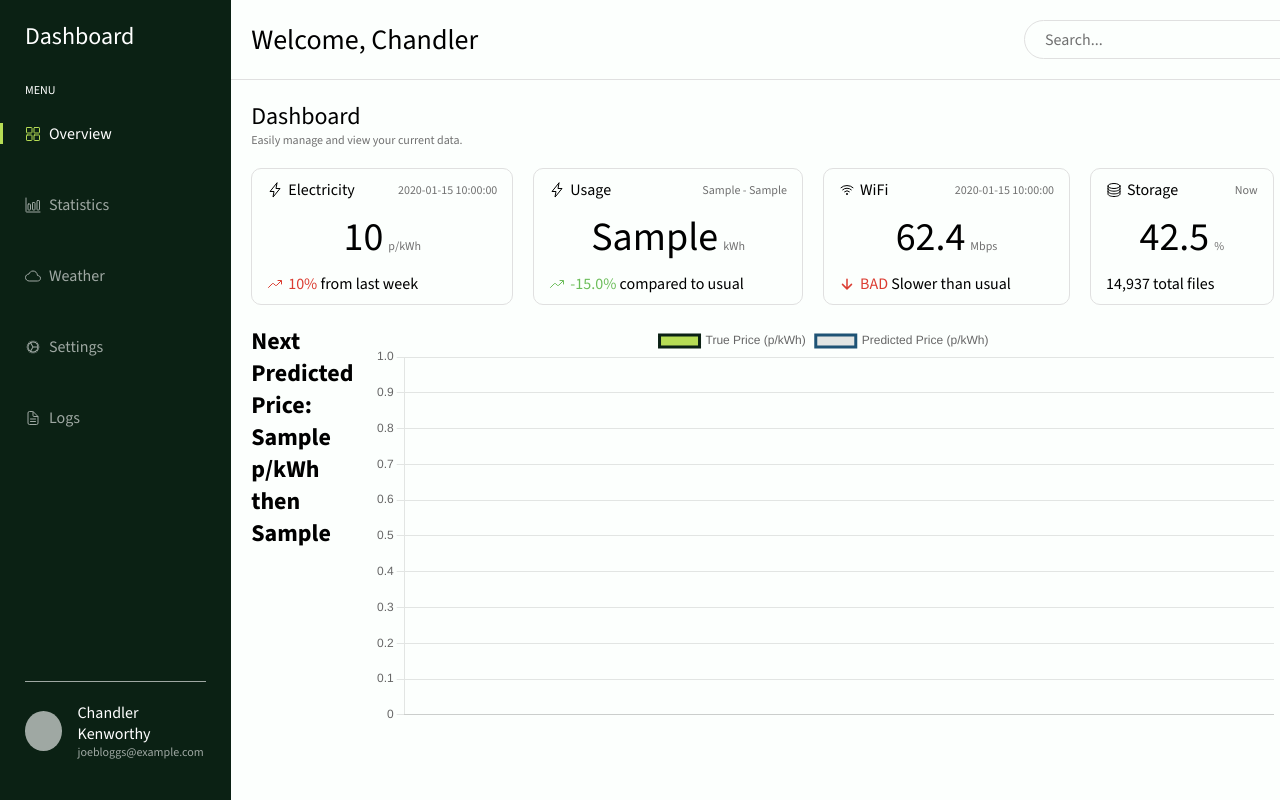
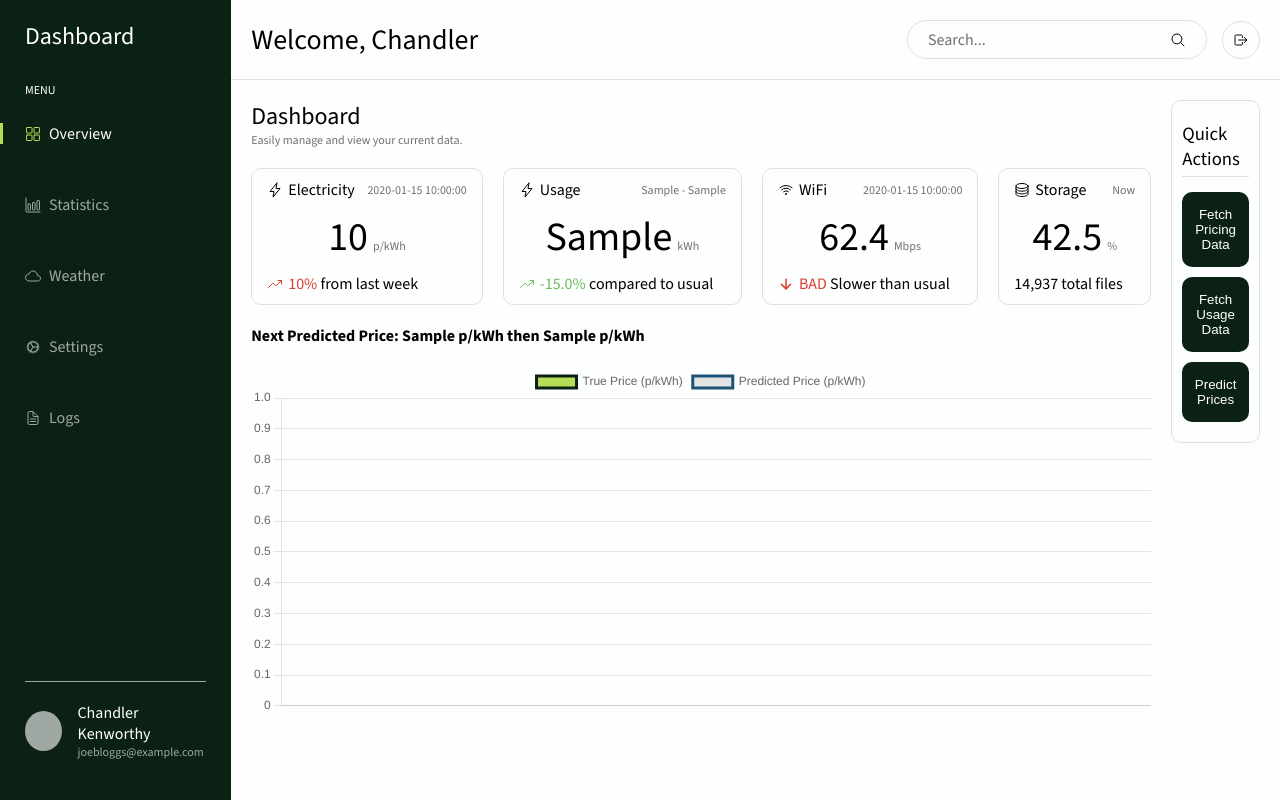
Before and after one commit to ChandlerKenworthy/OctopusDash, a Flask app: template templates/index.html in a window 1280 px wide; the page is wider, and only the part inside the window is pictured. Run offline with Flask 3, Linux system fonts and the light colour scheme; the template is opened without the code that fills it: most values are stand-ins (such as "Sample title", 1, 10 or a date in 2020).

Commit message:
Complete correct integration of ML model display results

```diff
--- a/app.py
+++ b/app.py
@@ -31,10 +31,10 @@ def index():
         usage_end=parser.parse(curr_usage_info[2]).strftime("%d/%m %H:%M"),
         curr_price_pct_change_week=curr_price_change,
         most_recent_data_fetch_date=most_recent_datetime,
-        pred_values=model_preds[2:], # TODO: Values not lining up correctly!!!!!!
-        true_model_prices=truth_prices,
+        pred_values=model_preds,
+        true_model_prices=truth_prices[:-2],
         true_model_dates=truth_dates,
-        hour_ahead_pred=model_preds[0:2]
+        hour_ahead_pred=[f"{x:.2f}" for x in model_preds[-2:][::-1]]
     )
 
 @app.route('/get_more_data', methods=['POST'])
--- a/pricing.py
+++ b/pricing.py
@@ -149,6 +149,7 @@ def get_predictions_from_latest():
         last_date += interval_duration
         new_date_str = last_date.strftime("%d-%m-%Y %H:%M")
         truth_dates.append(new_date_str)
+        truth_prices.append(0.0)
 
     # Predictions is currently quite long, preds[0] is the most recent prediction and preds[1]
     # the next most recent prediction
--- a/static/css/style.css
+++ b/static/css/style.css
@@ -186,6 +186,14 @@ header .icons ion-icon {
     gap: 20px;
 }
 
+.col {
+    flex-direction: column;
+    display: flex;
+    justify-content: space-between;
+    align-items: flex-start;
+    gap: 20px;
+}
+
 .card {
     display: flex;
     justify-content: space-between;
@@ -285,10 +293,12 @@ header .icons ion-icon {
     flex-direction: column;
     gap: 20px;
     flex-grow: 3;
+    flex-basis: 1;
 }
 
 .sidebar {
     flex-grow: 2;
+    flex-basis: 1;
 }
 
 .sidebar .action-btns-wrapper {
--- a/templates/index.html
+++ b/templates/index.html
@@ -129,9 +129,11 @@
                         </div>
                     </div>
 
-                    <div class="row">
-                        <h2>Next Predicted Price: {{ hour_ahead_pred[1] }} p/kWh then {{ hour_ahead_pred[0] }}</h2>
-                        <canvas id="model_predictions" width="900" height="400"></canvas>
+                    <div class="col">
+                        <div class="row">
+                            <h4>Next Predicted Price: {{ hour_ahead_pred[1] }} p/kWh then {{ hour_ahead_pred[0] }} p/kWh</h4>
+                        </div>
+                        <canvas id="model_predictions" width="900" height="350"></canvas>
                     </div>
                 </div>
                 <div class="sidebar">
```
